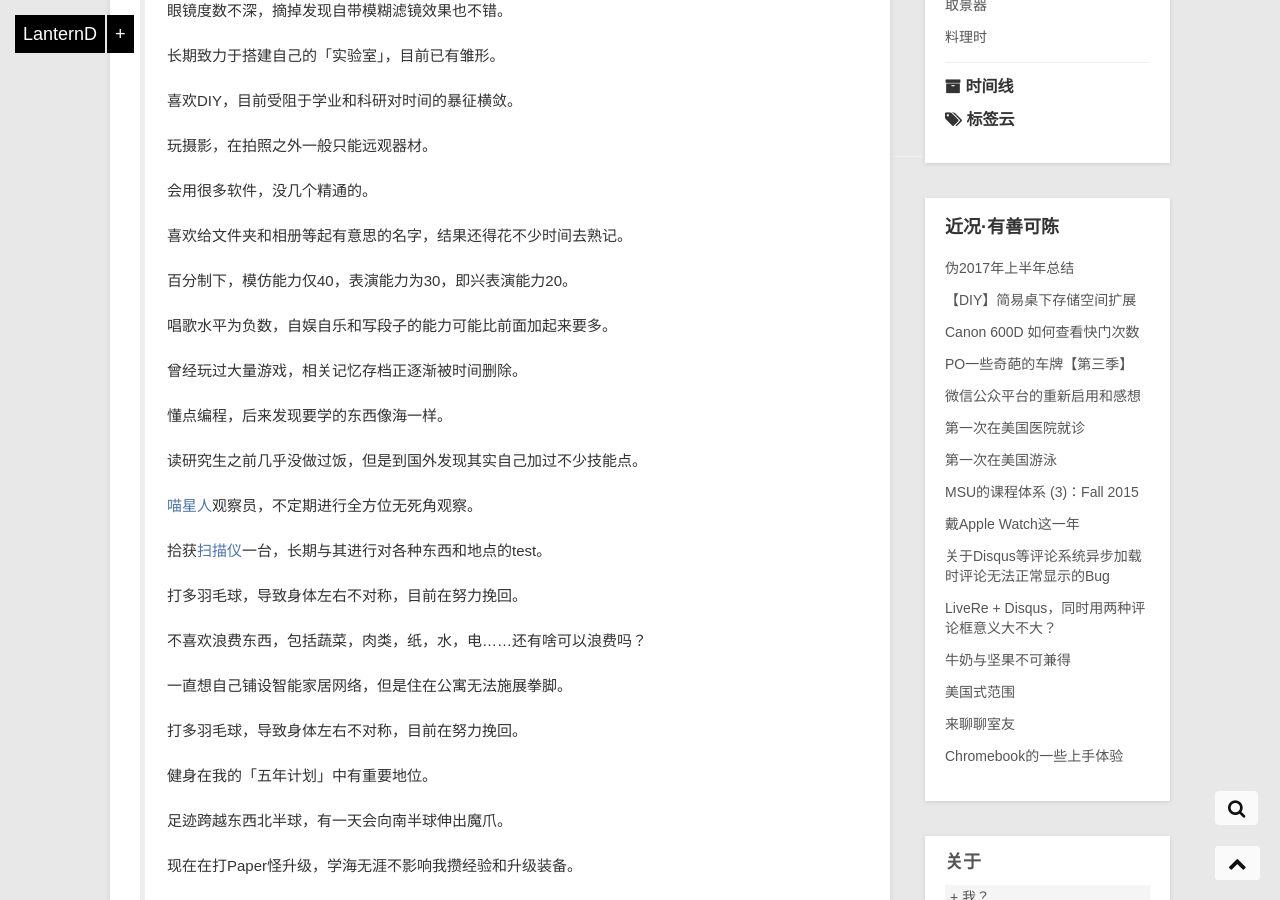
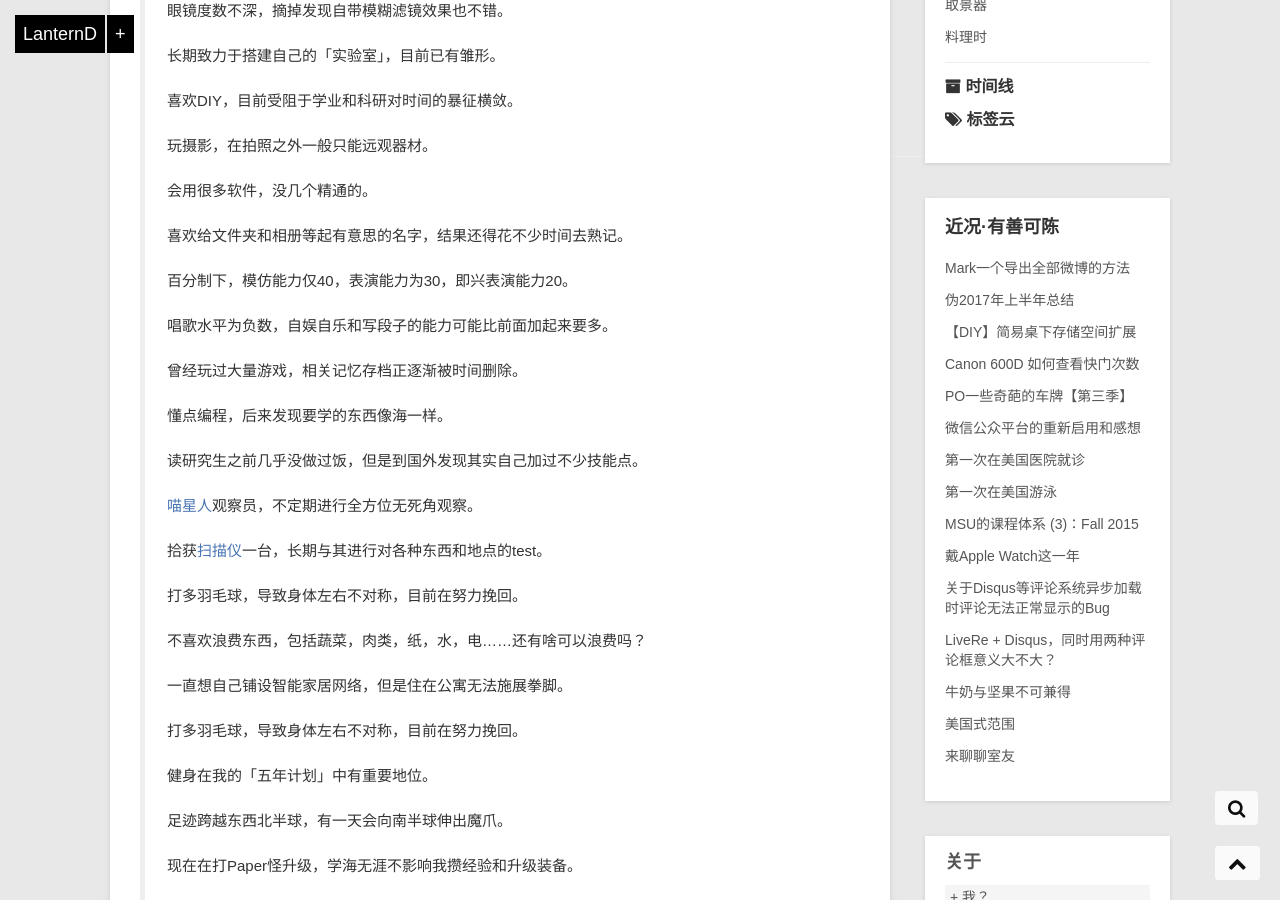
Before and after one commit to LanternD/lanternd.github.io, a Jekyll site: the page built from about.md, in a window 1280 px wide and 900 px high, scrolled down 394 px. Built offline with Jekyll 4.4.1, drawn with Linux system fonts in a browser that asks for light colours; part of the change alters nothing that is shown.

Commit message:
New post: weibo export
update About page correspondingly.

````diff
--- a/_config.yml
+++ b/_config.yml
@@ -21,7 +21,6 @@ author:
   name: LanternD
   email: yangdavid028@gmail.com
   link: https://dlyang.me/
-  weibo: http://weibo.com/LanternD
   github: https://github.com/LanternD
   instagram: https://instagram.com/lantern_d
   facebook: https://www.facebook.com/yangdavid1028
--- a/about.md
+++ b/about.md
@@ -125,9 +125,6 @@ id: about
 
 >
 >  <p class="about-icon">
-    <a href="{{ site.author.weibo }}" target="_blank" title="微博">
-      <i class="fa fa-weibo fa-3x"></i>
-    </a>
     <a href="{{ site.author.twitter }}" target="_blank" title="Twitter">
      <i class="fa fa-twitter-square fa-3x"></i>
     </a>
--- /dev/null
+++ b/hitech/_posts/2017-08-15-weibo-export.md
@@ -0,0 +1,161 @@
+---
+layout: post
+title: Mark一个导出全部微博的方法
+description: 准备停用新浪微博，目前完成了导出，最后生成的是PDF格式。代码是在别人的基础上改进了一下，现在记录在这里。
+permalink: /weibo-export/
+categories: [HiTech]
+tags: [数据, 微博, 导出, 代码]
+date: 2017-08-15 22:27:34
+---
+
+<!--「http://lanternd.qiniudn.com/Pic4Post/」-->
+
+## 一退保平安
+
+　我不是「原教旨反微博玩家」。但我也不是特别喜欢微博，主要原因：
+
+- 不能注销，坑爹的产品设计；
+- 我不追星；
+- 长期以来没有特别想关注的账号；
+- 瀑布流似的信息令人不悦，虽然有意思但是无积极作用（碎片化阅读）；
+- 生态封闭；
+- 主流的氛围并不很合我的口味；
+- ……
+
+　我偶尔也会狂刷大半个小时微博打发时间，但是我退出微博完全是因为懒得打理，让生活简单点（目测下一个目标是减少朋友圈使用频率）。
+
+　大二大三的时候发微博比较频繁，读研以后就懒了，直接发Instagram的时候勾选「发送到Weibo」，导致最近的几百条都是Ins上的图。后来看看反正图片也没几个人看，我也不怎么用微博App看东西，于是今天（2017年8月15日）决定从此和当年废弃**人人**一样废弃微博。
+
+　关于导出的方法。读取API之类的方法还得研究文档，麻烦；至于很多网上搜到的现成的「工具」或者「网站」，我试了几个以后没一个靠谱的就放弃了。
+
+　最后在知乎看到了能用的一个方法，也是本文的重点部分。
+
+## 搬运工
+
+　原代码来自[@梁爱丽](https://www.zhihu.com/people/liang-ai-li)在[知乎的回答](https://www.zhihu.com/question/20339936/answer/195823664)。
+
+　直接看就好了，不过为了省事，大概说一下流程：
+
+1. 如果是500条微博以下，在桌面端直接去[移动端的微博网页版](https://m.weibo.cn/)，登陆后一直按End键刷到底，然后打印整个网页；
+2. 如果是500条以上，按F12打开网页开发工具，点进Network选项卡，然后刷新页面，拖到最底下，自动加载新的10条微博，此时会出现`getIndex`开头的一串网址，访问即可得到服务器返回的新加载微博的`.json`文件（记得看下面的「【注意！】」一行）；
+3. 在Shell里面利用For循环遍历全部Page和用curl命令下载完全部的`.json`存到本地（每个Page会有10条新微博）；
+4. 利用Python格式化`.json`文件，得到想要的输出。
+
+## 贴代码
+
+　上面提到的答主在回答里有代码，我细化一下贴在这里，仅供参考。
+
+- `download_json.sh`
+
+　这个是下载`.json`文件的脚本。
+
+　【注意！】上面第二步提到的按F12的方法现在已经看不到正常的`getIndex`网址了，直接在下面代码的基础上改动，「type=uid&value=23XXXXXXXX」这串Value变成想导出的人的数字ID即可。
+
+``` bash
+#!/bin/bash
+
+url='https://m.weibo.cn/api/container/getIndex?type=uid&value=23XXXXXXXX&containerid=2304132384538187&page='
+for((i=1;i<74;i++))
+do
+    sleep $[ $RANDOM % 3 + 2 ].$[ ( $RANDOM % 10 ) ]s
+    curl "$url$i" > result/$i.json
+done
+```
+
+　保存好以后记得在同级文件夹下建个名叫「result」的子文件夹，用来存放下载的结果。
+
+　在（Windows的）PowerShell里面`cd`到脚本所在目录，然后执行即可。
+
+![execute sh](http://lanternd.qiniudn.com/Pic4Post/weibo-export/execute.png)
+
+　我有723条微博，大概用了3-4分钟下完。然后result会有73个`.json`文件（微博数除以10再向上取整）。
+
+![downloading](http://lanternd.qiniudn.com/Pic4Post/weibo-export/downloading.png)
+
+　第一阶段结束。
+
+- `json2html.py`
+
+　至于说到Python的代码似乎就有点魔性了，因为中文编码让我比较头疼。总之我下面的代码好使，但可能有更简洁的办法。
+
+　原答主贴的代码是Python 2.7的，而且都是`print`函数，我在这里用的是Python 3.5，直接把格式化后的`json`写到`.html`文件里，然后就可以直接看了。当然，Print出来再粘到`.html`文件里会省去不少在编码上出现问题的麻烦。
+
+``` Python
+#!/usr/bin/python
+# coding=utf-8
+
+import json
+
+with open('example.html', 'wb') as f_html:
+    f_html.write('<html><head><title>Somebody\'s Weibo Archive</title></head><body>'
+                 '<div">\n'
+                 '<link type="text/css" rel="stylesheet" charset="utf-8" href="default.css" />'.encode('utf-8'))
+    f_html.write('<h1>XXX的微博存档</h1><hr>'.encode('utf-8'))
+
+    for i in range(1, 74):
+        content = open('result/%d.json' % i).read()
+        items = json.loads(content)
+        write_msg = '\n<!-- json #' + str(i) +'-->\n'
+        if 'cards' not in items:
+            break
+
+        for card in items['cards']:
+            if 'mblog' not in card:
+                continue
+
+            name = json.dumps(card['mblog']['user']['screen_name'], ensure_ascii=False)  # 因为都是重复的同样的ID，所以没有写进文件里。
+            time = json.dumps(card['mblog']['created_at'], ensure_ascii=False)
+            mfrom = json.dumps(card['mblog']['source'], ensure_ascii=False)
+            text = json.dumps(card['mblog']['text'], ensure_ascii=False)
+            text = str(text)
+            text = text.replace('\\', '')  # escape字符也是很恶心的东西，删掉。
+            text = text.replace('//h5.sinaimg', '\"https://h5.sinaimg')  # 处理某些图片的URL问题
+            # print(text)
+            f_html.write('<div>'.encode('utf-8'))
+
+            write_msg += '<p>Date: ' + time + '</p>\n' + '<p>Source: ' + mfrom + '</p>\n' + '<p>' + text + '</p>\n'
+
+            if 'original_pic' in card['mblog']:  # 这两行建议一开始别加进去，文本调试OK以后再加，不然HTML页面会加载很久，尤其是图多or网速不好的时候。
+                write_msg += '<img class="orig" src=' + json.dumps(card['mblog']['original_pic'], ensure_ascii=False) + '>\n'
+            write_msg += '</div><hr>\n\n'
+            f_html.write(write_msg.encode('utf-8'))
+            write_msg = ''
+    f_html.write('</div></body></html>'.encode('utf-8'))
+    f_html.flush()
+    print('Task finished.')
+    f_html.close()
+```
+
+- `default.css`
+
+　样式文件，很简单，就下面几行，自己酌情修改。
+
+``` css
+h1 {font-size:26px;}
+
+div {font-size: 12px;}
+
+img.orig{
+	max-width: 500px;
+	margin-left: 15%;
+	height: auto;
+	max-height: 500px;
+}
+```
+
+　最后出来的`.html`文件在**浏览器中打开**，然后保存网页或者打印成PDF格式即可。因为我大都是Instagram的图，最后出来的PDF有70MB之多。把PDF收好就OK，任务完成。
+
+## 缺点
+
+　这个方法有以下缺点：
+
+- 发布时间不精确，时分秒的信息是丢失的，只有日期，而且最近发的微博会显示成「X分钟前」、「X小时前」等等；
+- 转发、评论和赞数只有数字，没有详情。
+
+　这些缺点对我来说都不是事，数字我不是特别关心，只要把说过的话记下来就行。
+
+## 后记
+
+　学那位答主来个**注**：2017年8月15日测试有效，不排除之后新浪更新产品逻辑，使这个方法失效。
+
+　贴个[微博链接](http://weibo.com/2384538187/)作为存档，暂时没有删除微博的计划。但我会取关所有人，然后不再过问它。
````
